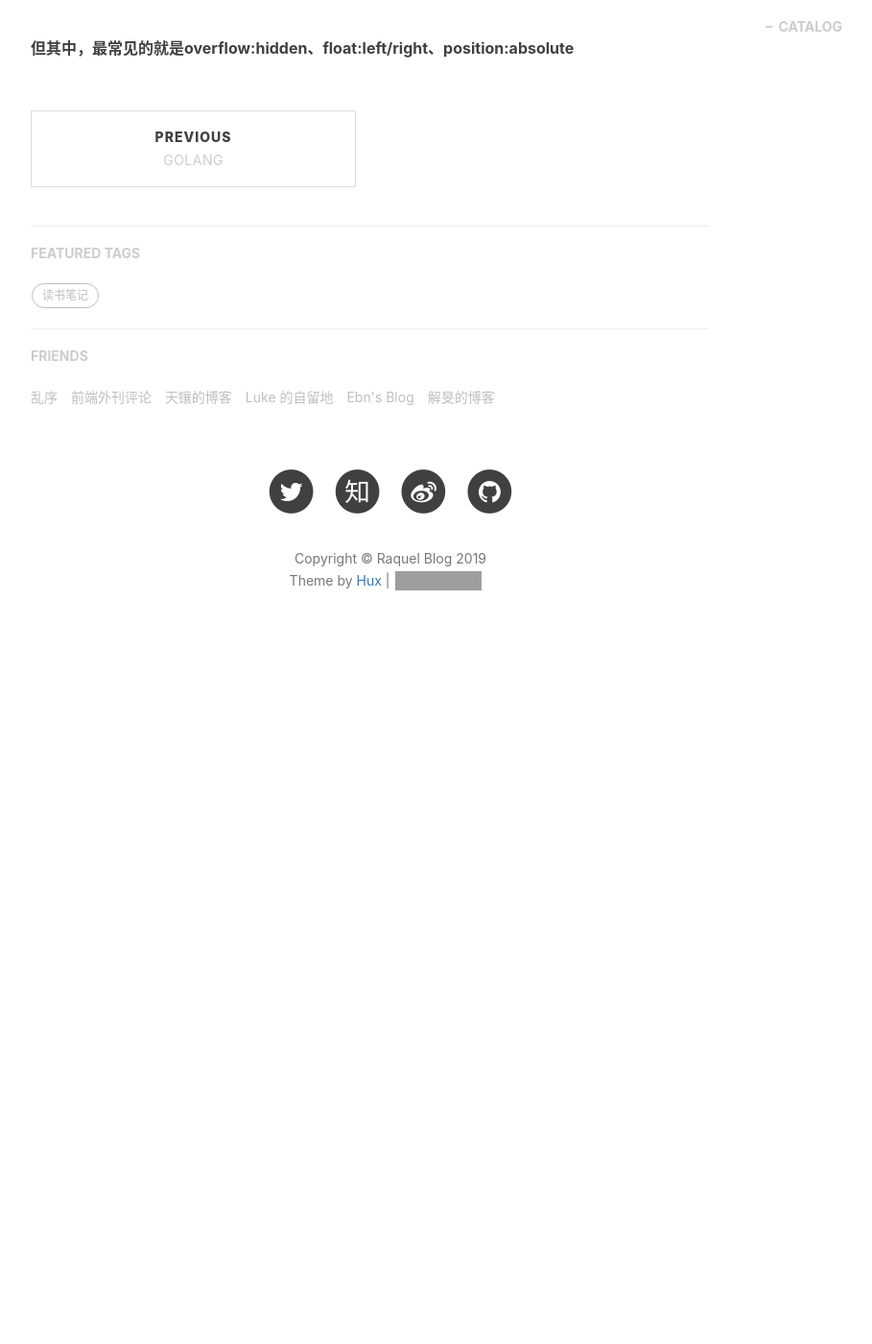
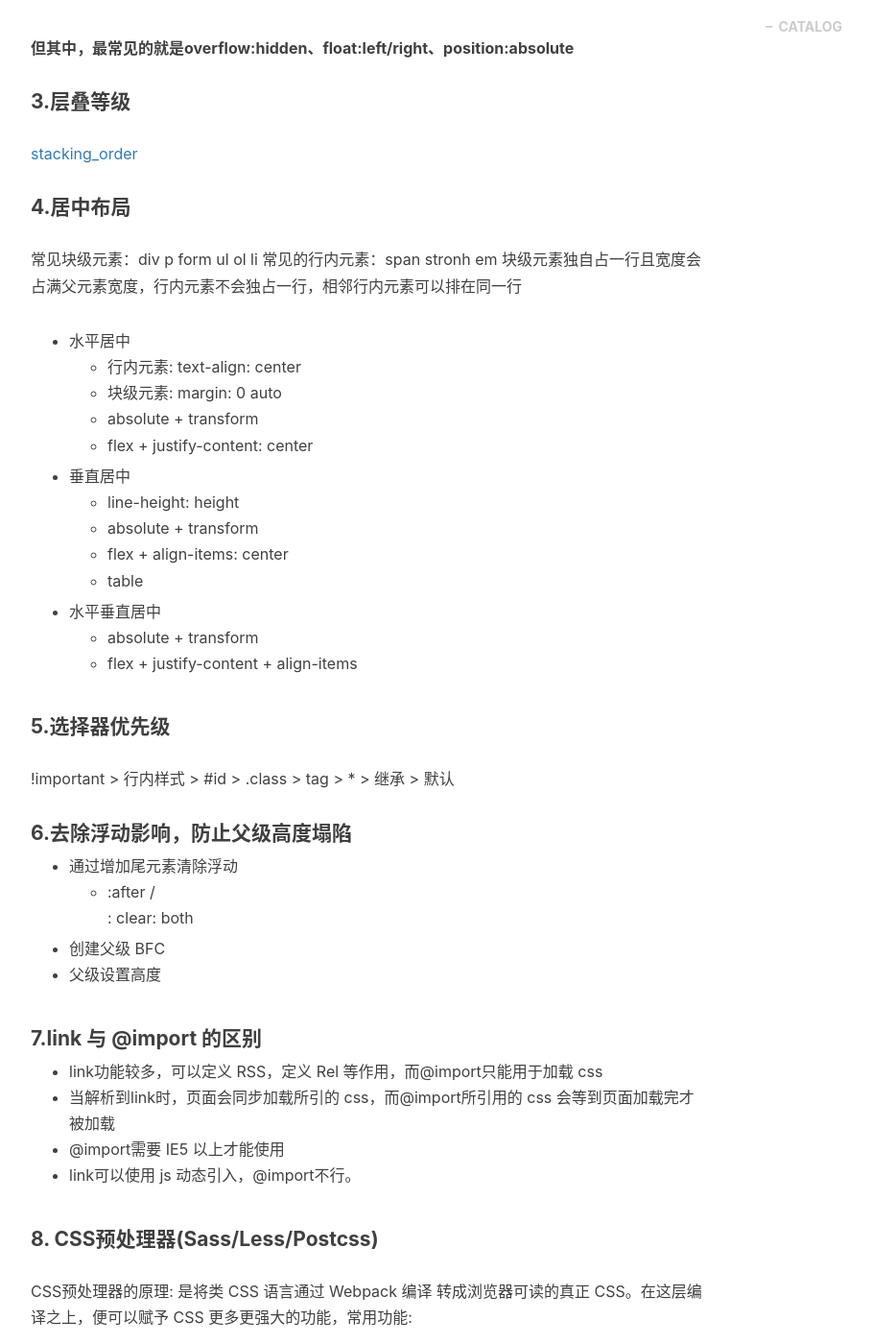
Before and after one commit to RaquelMao/RaquelMao.github.io, a Jekyll site: the page built from _posts/2019-05-04-web.markdown, in a window 1280 px wide and 1400 px high, scrolled down 1513 px. Shown: the whole window at 96% size, without its empty margins (233-1142 px from the left). Built offline with Jekyll 4.4.1, drawn with Linux system fonts in a browser that asks for light colours; nearby versions of some CDN libraries; comment, search, counter and statistics services are not loaded; before the commit the page ends 2222 px from its top, so only the background shows below that; some of the changed text lies outside the part shown; grey boxes are pictures that could not be loaded.

Commit message:
update posts

```diff
--- a/_posts/2019-05-04-web.markdown
+++ b/_posts/2019-05-04-web.markdown
@@ -43,3 +43,52 @@ BFC的创建方法
  - 弹性盒 flex boxes (元素的display: flex或inline-flex)；
 
 **但其中，最常见的就是overflow:hidden、float:left/right、position:absolute**
+
+#### 3.层叠等级
+[stacking_order](/img/stacking_order.jpg)
+
+#### 4.居中布局
+常见块级元素：div p form ul ol li
+常见的行内元素：span stronh em
+块级元素独自占一行且宽度会占满父元素宽度，行内元素不会独占一行，相邻行内元素可以排在同一行
+
+- 水平居中
+   - 行内元素: text-align: center
+   - 块级元素: margin: 0 auto
+   - absolute + transform
+   - flex + justify-content: center
+
+- 垂直居中
+   - line-height: height
+   - absolute + transform
+   - flex + align-items: center
+   - table
+
+- 水平垂直居中
+   - absolute + transform
+   - flex + justify-content + align-items
+
+#### 5.选择器优先级
+!important > 行内样式 > #id > .class > tag > * > 继承 > 默认
+
+#### 6.去除浮动影响，防止父级高度塌陷
+- 通过增加尾元素清除浮动
+   - :after / <br> : clear: both
+- 创建父级 BFC
+- 父级设置高度
+
+#### 7.link 与 @import 的区别
+- link功能较多，可以定义 RSS，定义 Rel 等作用，而@import只能用于加载 css
+- 当解析到link时，页面会同步加载所引的 css，而@import所引用的 css 会等到页面加载完才被加载
+- @import需要 IE5 以上才能使用
+- link可以使用 js 动态引入，@import不行。
+
+#### 8. CSS预处理器(Sass/Less/Postcss)
+CSS预处理器的原理: 是将类 CSS 语言通过 Webpack 编译 转成浏览器可读的真正 CSS。在这层编译之上，便可以赋予 CSS 更多更强大的功能，常用功能:
+- 嵌套
+- 变量
+- 循环语句
+- 条件语句
+- 自动前缀
+- 单位转换
+- mixin复用
```
Also changed, not shown: img/stacking_order.jpg (added).
